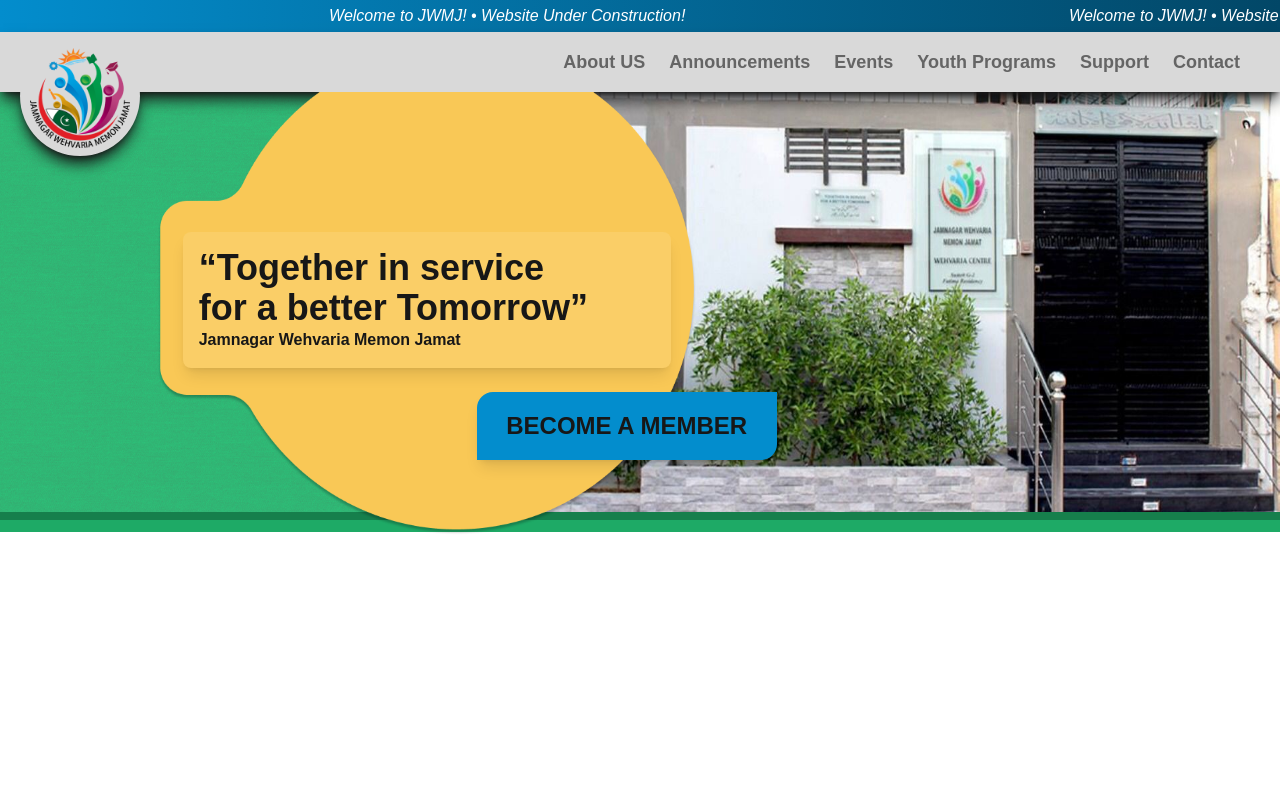
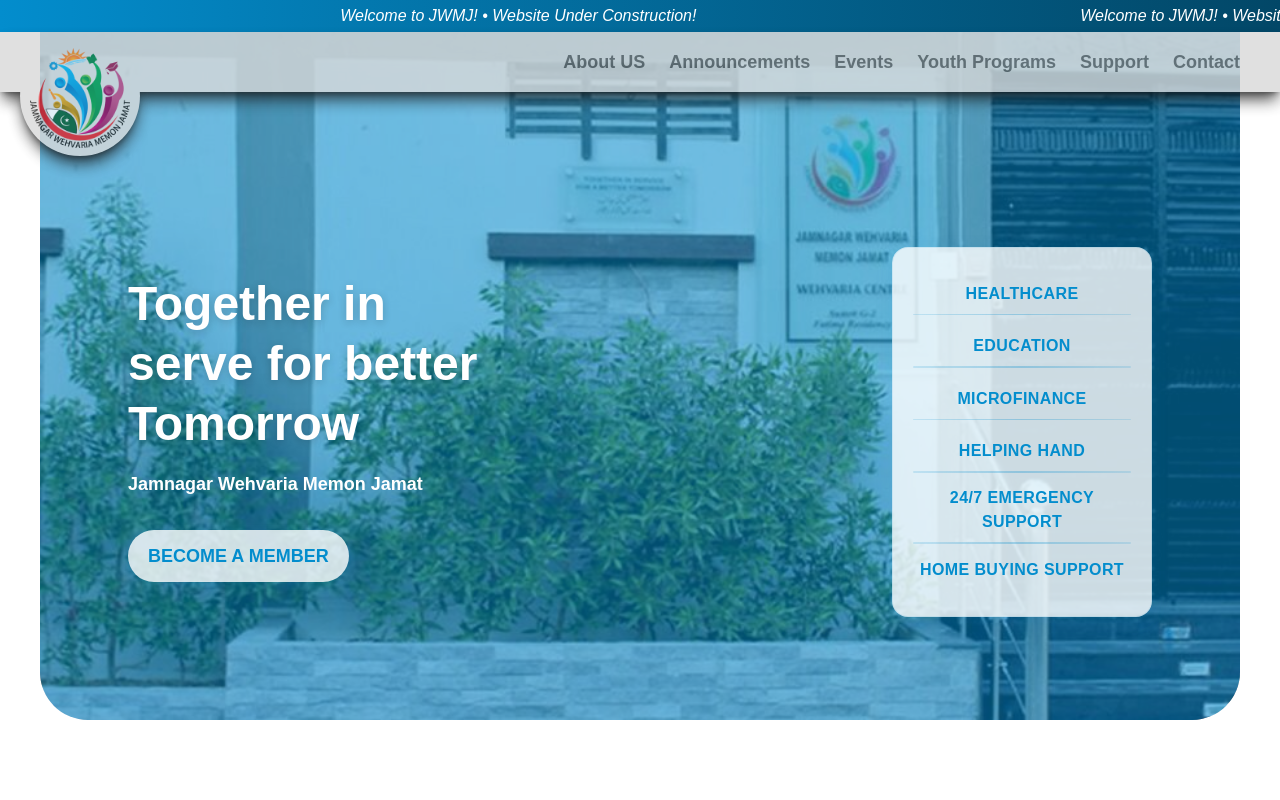
Before and after one commit to hadi-14/jwmj-website, a Next.js app: page / in a window 1280 px wide. Shown: the top 800 px of the page. Built offline with nearby package versions, Linux system fonts and the light colour scheme.

Commit message:
Main Page updated header

```diff
--- a/src/app/layout.tsx
+++ b/src/app/layout.tsx
@@ -27,9 +27,12 @@
   return (
     <html lang="en">
       <body
-        className={`${geistSans.variable} ${geistMono.variable} antialiased min-h-screen bg-background text-foreground`}
+        className={`${geistSans.variable} ${geistMono.variable} antialiased min-h-screen bg-background text-foreground relative`}
       >
-        <Header />
+        <div className="absolute top-0 left-0 w-full z-50">
+          <Header />
+        </div>
+        {/* Children and Footer start from 0 */}
         {children}
         <Footer />
       </body>
--- a/src/app/page.tsx
+++ b/src/app/page.tsx
@@ -1,64 +1,135 @@
 import Image from "next/image";
+import Link from "next/link";
 
 export default function Home() {
+  const services = [
+    { name: "HEALTHCARE", href: "/healthcare" },
+    { name: "EDUCATION", href: "/education" },
+    { name: "MICROFINANCE", href: "/microfinance" },
+    { name: "HELPING HAND", href: "/helping-hand" },
+    { name: "24/7 EMERGENCY SUPPORT", href: "/emergency-support" },
+    { name: "HOME BUYING SUPPORT", href: "/home-buying" }
+  ];
+
   return (
     <main className="w-full z-5">
-      {/* The Top Section */}
-      <div className="flex justify-center">
-        <Image
-          src="/Union.png"
-          alt="Union"
-          width={3.5 * 770 / 5}
-          height={3.5 * 695 / 5}
-          className="absolute left-1/3 transform -translate-x-1/2 -mt-11"
-        />
-        <div className="absolute left-1/3 transform -translate-x-1/2 -p6 mt-35">
-          <div className="bg-primary-yellow-400 rounded-lg shadow-lg w-122">
-            <h1 className="text-4xl font-extrabold text-primary-black p-4 pb-0">
-              “Together in service
-              <br />for a better Tomorrow”
+
+      {/* ===== MOBILE VERSION ===== */}
+      <div className="relative w-full md:hidden">
+        {/* Background Image */}
+        <div className="relative w-full h-[70vh]">
+          <Image
+            src="/building_front.jpeg"
+            alt="Building Hero"
+            fill
+            style={{ objectFit: "cover" }}
+            className="rounded-b-[2rem]"
+            priority
+          />
+          <div className="absolute inset-0 rounded-b-[2rem] bg-[#038DCD] opacity-55" />
+
+          {/* Text in image */}
+          <div className="absolute z-10 top-0 left-0 w-full flex flex-col items-center justify-center text-center h-full px-4">
+            <h1
+              className="text-white font-bold text-2xl leading-tight mb-3"
+              style={{ textShadow: "0 2px 8px rgba(0,0,0,0.18)" }}
+            >
+              “Together in serve<br />for better Tomorrow”
             </h1>
-            <p className="text-primary-black font-bold p-4 pt-0">
+            <p className="text-white font-semibold text-sm mb-4">
               Jamnagar Wehvaria Memon Jamat
             </p>
+            <button className="bg-white/80 text-[#038DCD] font-bold px-4 py-2 rounded-full shadow-md transition text-sm hover:bg-[#038DCD]/90 hover:text-white hover:scale-105 duration-200">
+              BECOME A MEMBER
+            </button>
           </div>
         </div>
-        <div className="absolute left-1/3 transform -translate-x-1/2 -p6 mt-75 pl-100">
-          <button className="bg-primary-blue rounded-tl-2xl rounded-br-2xl shadow-lg w-75 h-17 text-2xl font-bold text-primary-black hover:bg-primary-blue-600 hover:scale-105 active:scale-95 transition-all duration-200 hover:shadow-xl">
-            BECOME A MEMBER
-          </button>
+
+        {/* Services Card - Overflow */}
+        <div className="relative z-20 -mt-30 px-4">
+          <div
+            className="bg-white/80 rounded-2xl shadow-lg px-3 py-3 flex flex-col w-3/4 border border-[#038DCD]/10 justify-between mx-auto"
+            style={{ boxShadow: "0 4px 18px 0 rgba(3,141,205,0.10)" }}
+          >
+            {services.map((service, idx, arr) => (
+              <div key={service.name} className="w-full flex flex-col justify-center flex-1">
+                <Link
+                  href={service.href}
+                  className="text-[#038DCD] font-bold text-sm text-center block py-2 tracking-wide hover:bg-[#038DCD]/10 rounded-md transition duration-200"
+                >
+                  {service.name}
+                </Link>
+                {idx < arr.length - 1 && (
+                  <div className="w-full h-[1px] bg-gradient-to-r from-[#038DCD]/15 via-[#038DCD]/30 to-[#038DCD]/15 rounded-full" />
+                )}
+              </div>
+            ))}
+          </div>
         </div>
+      </div>
 
-        <div className="w-full bg-primary-green-500 h-110">
-          <div className="flex h-105">
-            <Image
-              src="/cotton.png"
-              alt="Cotton"
-              width={300}
-              height={300}
-              className="w-1/3 h-auto object-cover"
-            />
+      {/* ===== DESKTOP / LAPTOP VERSION ===== */}
+      <div className="hidden md:flex w-full items-start justify-center mt-0">
+        <div className="relative w-full h-[90vh] flex items-center justify-between px-2 mx-10 pt-20">
+
+          {/* Background Image */}
+          <div className="absolute inset-0">
             <Image
               src="/building_front.jpeg"
-              alt="Building Front"
-              width={1280}
-              height={555}
-              className="w-2/3 h-auto"
+              alt="Building Hero"
+              fill
+              style={{ objectFit: "cover" }}
+              className="rounded-b-[3rem]"
+              priority
             />
+            <div className="absolute inset-0 rounded-b-[3rem] bg-[#038DCD] opacity-55" />
           </div>
 
-          <div className="w-full h-5 bg-primary-green-700">
-            <div className="w-full h-2 bg-primary-green-900">
+          {/* Left: Text */}
+          <div className="relative z-10 flex flex-col items-start justify-center h-full pl-20 pt-16" style={{ maxWidth: "55%" }}>
+            <h1
+              className="text-white font-bold text-5xl leading-tight mb-4"
+              style={{ textShadow: "0 2px 8px rgba(0,0,0,0.18)" }}
+            >
+              Together in<br />serve for better<br />Tomorrow
+            </h1>
+            <p className="text-white font-semibold text-lg mb-8">
+              Jamnagar Wehvaria Memon Jamat
+            </p>
+            <button
+              className="bg-white/80 text-[#038DCD] font-bold px-5 py-3 rounded-full shadow-md transition mb-2 text-lg hover:bg-[#038DCD]/90 hover:text-white hover:scale-105 duration-200"
+              style={{ boxShadow: "0 2px 8px rgba(3,141,205,0.12)" }}
+            >
+              BECOME A MEMBER
+            </button>
+          </div>
+
+          {/* Right: Services Card */}
+          <div className="relative z-10 flex flex-col justify-center items-center h-full pr-20 pt-16">
+            <div
+              className="bg-white/80 rounded-2xl shadow-lg px-5 py-5 flex flex-col min-w-[240px] max-w-[260px] min-h-[370px] border border-[#038DCD]/10 justify-between"
+              style={{ boxShadow: "0 4px 18px 0 rgba(3,141,205,0.10)" }}
+            >
+              {services.map((service, idx, arr) => (
+                <div key={service.name} className="w-full flex flex-col justify-center flex-1">
+                  <Link
+                    href={service.href}
+                    className="text-[#038DCD] font-bold text-base text-center block py-2 tracking-wide hover:bg-[#038DCD]/10 rounded-md transition duration-200"
+                  >
+                    {service.name}
+                  </Link>
+                  {idx < arr.length - 1 && (
+                    <div className="w-full h-[1.5px] bg-gradient-to-r from-[#038DCD]/15 via-[#038DCD]/30 to-[#038DCD]/15 rounded-full" />
+                  )}
+                </div>
+              ))}
             </div>
           </div>
 
         </div>
       </div>
 
-    <div className="w-full h-screen">
-
-    </div>
-
+      <div className="h-screen "></div>
     </main>
   );
 }
--- a/src/components/footer.tsx
+++ b/src/components/footer.tsx
@@ -3,8 +3,8 @@
 
 export default function Footer() {
     return (
-        <footer className="w-full relative bottom-0 left-0 bg-primary-black text-white z-50">
-            <div className="max-w-7xl mx-auto px-6 py-12">
+        <footer className="relative bottom-0 bg-primary-black text-white z-50 rounded-t-[4rem] mx-10">
+            <div className="max-w-7xl mx-auto px-8 py-12">
                 {/* Main Footer Content */}
                 <div className="grid grid-cols-1 md:grid-cols-2 lg:grid-cols-4 gap-8">
 
--- a/src/components/header.tsx
+++ b/src/components/header.tsx
@@ -1,5 +1,4 @@
 "use client";
-
 import Image from "next/image";
 import Link from "next/link";
 import { useState } from "react";
@@ -12,7 +11,7 @@
     };
 
     return (
-        <header className="w-full">
+        <header className="w-full top-0 left-0 z-50">
             {/* Blue Ribbon */}
             <div className="h-8 bg-gradient-to-r from-primary-blue to-accent-navy relative overflow-hidden justify-between">
                 {/* First animated text */}
@@ -38,7 +37,7 @@
                 </span>
             </div>
 
-            <div className="w-full relative flex items-center justify-between shadow-lg shadow-primary-black">
+            <div className="w-full relative flex items-center justify-between shadow-lg shadow-primary-black opacity-80">
                 {/* Circle */}
                 <div className="bg-primary-silver h-30 w-30 rounded-full absolute left-5 top-1 p-2 shadow-lg shadow-primary-black z-10">
                 </div>
@@ -51,7 +50,7 @@
                     {/* Desktop Navigation */}
                     <nav className="hidden lg:flex items-center mx-10">
                         <ul className="flex gap-6 text-primary-black/60 text-lg font-semibold">
-                            <li><Link href="/#" className="hover:text-primary-blue">About US</Link></li>
+                            <li><Link href="/about" className="hover:text-primary-blue">About US</Link></li>
                             <li><Link href="/#" className="hover:text-primary-blue">Announcements</Link></li>
                             <li><Link href="/#" className="hover:text-primary-blue">Events</Link></li>
                             <li><Link href="/#" className="hover:text-primary-blue">Youth Programs</Link></li>
@@ -67,19 +66,16 @@
                         aria-label="Toggle menu"
                     >
                         <span
-                            className={`block w-6 h-0.5 bg-primary-black/60 transition-all duration-300 ${
-                                isMenuOpen ? 'rotate-45 translate-y-1.5' : ''
-                            }`}
+                            className={`block w-6 h-0.5 bg-primary-black/60 transition-all duration-300 ${isMenuOpen ? 'rotate-45 translate-y-1.5' : ''
+                                }`}
                         ></span>
                         <span
-                            className={`block w-6 h-0.5 bg-primary-black/60 transition-all duration-300 my-1 ${
-                                isMenuOpen ? 'opacity-0' : ''
-                            }`}
+                            className={`block w-6 h-0.5 bg-primary-black/60 transition-all duration-300 my-1 ${isMenuOpen ? 'opacity-0' : ''
+                                }`}
                         ></span>
                         <span
-                            className={`block w-6 h-0.5 bg-primary-black/60 transition-all duration-300 ${
-                                isMenuOpen ? '-rotate-45 -translate-y-1.5' : ''
-                            }`}
+                            className={`block w-6 h-0.5 bg-primary-black/60 transition-all duration-300 ${isMenuOpen ? '-rotate-45 -translate-y-1.5' : ''
+                                }`}
                         ></span>
                     </button>
                 </div>
@@ -87,9 +83,8 @@
 
             {/* Mobile Navigation Menu */}
             <div
-                className={`lg:hidden absolute left-1/2 w-1/2 bg-primary-silver shadow-lg shadow-primary-black z-30 transition-all duration-300 ease-in-out ${
-                    isMenuOpen ? 'max-h-96 opacity-100' : 'max-h-0 opacity-0 overflow-hidden'
-                }`}
+                className={`lg:hidden absolute left-1/2 w-1/2 bg-primary-silver shadow-lg shadow-primary-black z-30 transition-all duration-300 ease-in-out ${isMenuOpen ? 'max-h-96 opacity-80 rounded-2xl mt-2 -ml-2' : 'max-h-0 opacity-0 overflow-hidden'
+                    }`}
             >
                 <nav className="py-4">
                     <ul className="flex flex-col text-primary-black/60 text-lg font-semibold">
```
